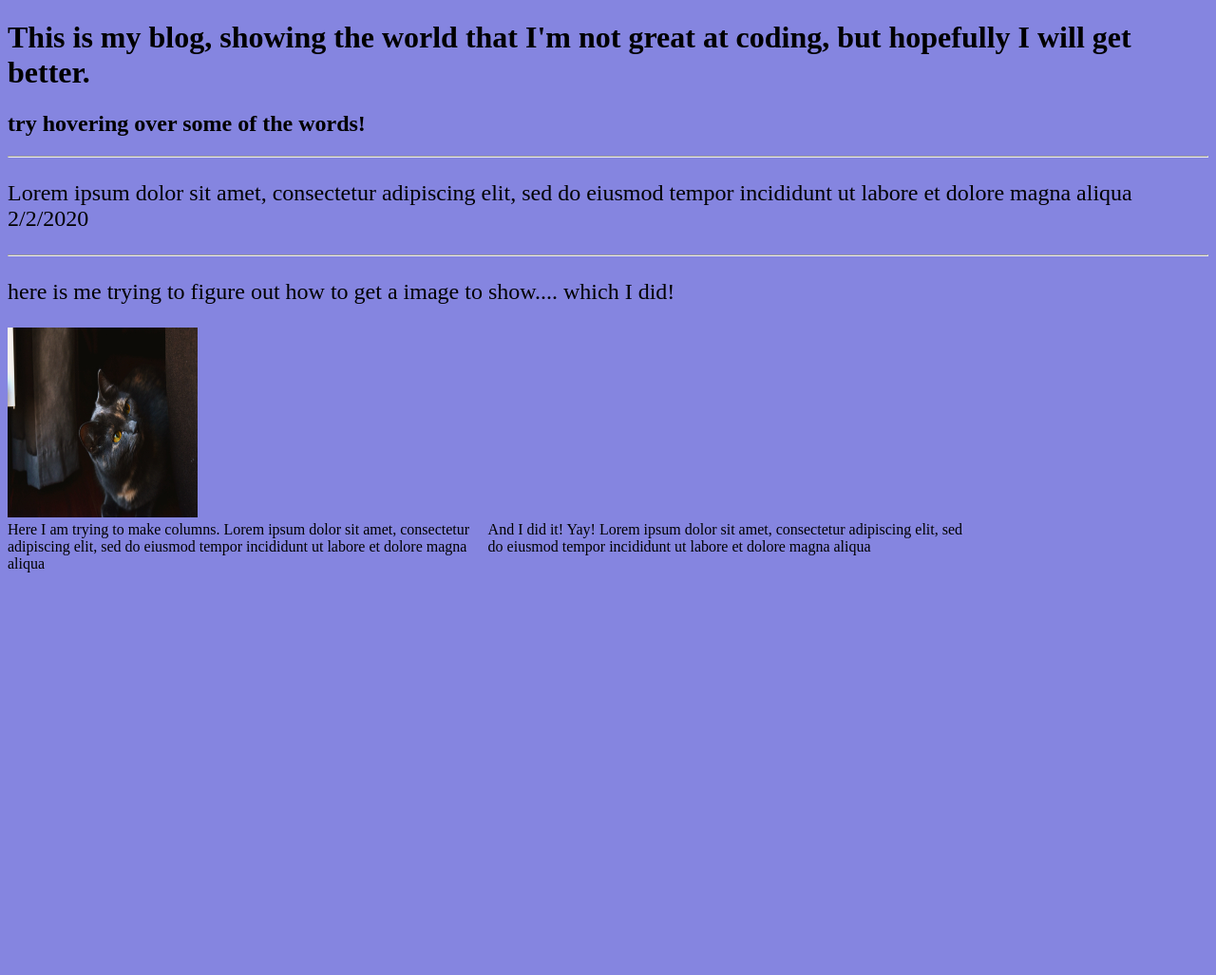
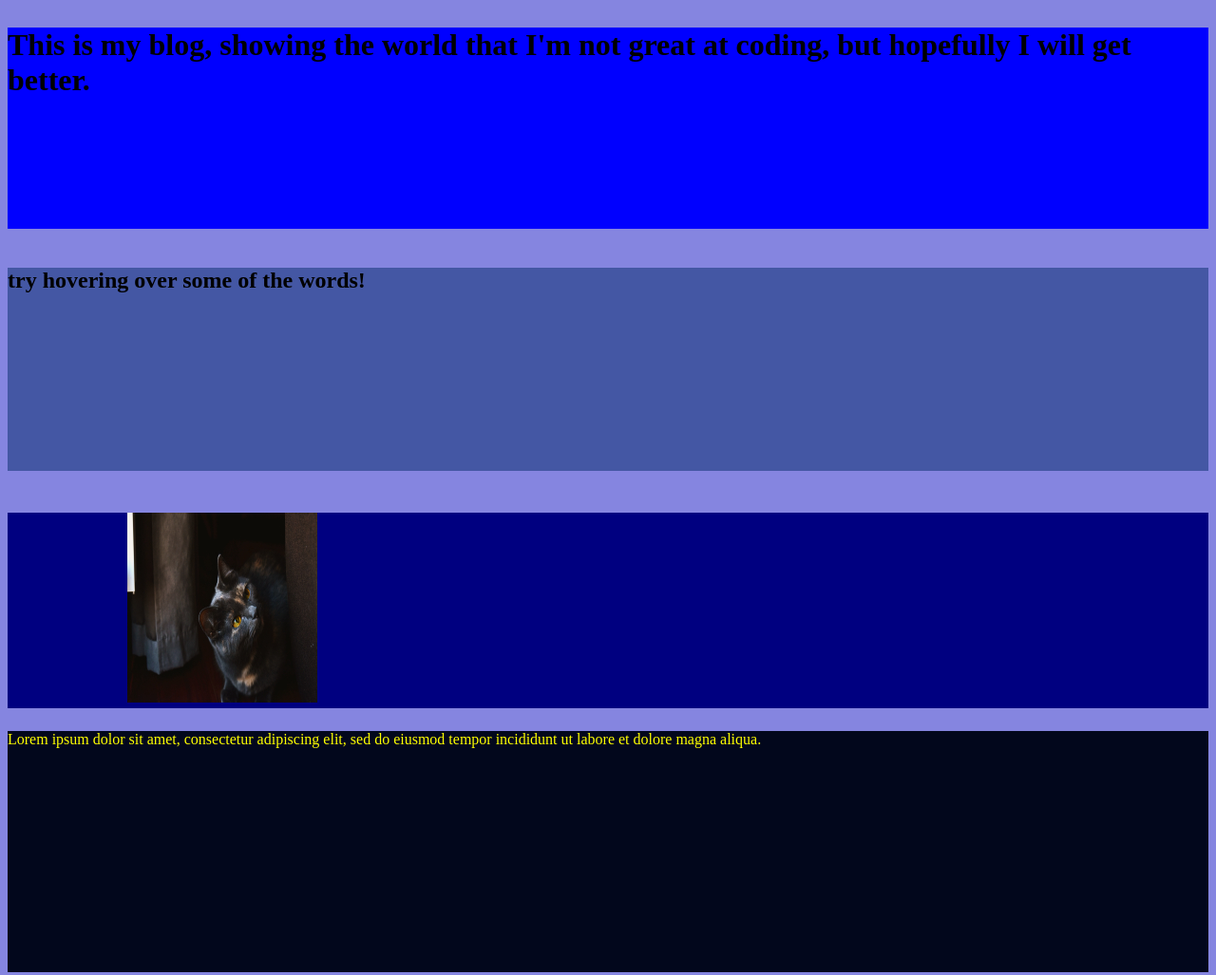
Before and after one commit to JamesLynch01/LAC_web101_JamesLynch01, a plain HTML site: page myPortifolio/src/blog.html in a window 1280 px wide. Shown: the whole page at 95% size. Before the commit the page ends 800 px from the top, so only its background shows below. Drawn offline with Linux system fonts and the light colour scheme.

Commit message:
MY BRAINS ARE MELTING 2/9/2020

```diff
--- /dev/null
+++ b/myPortifolio/src/aboutme-style.css
@@ -0,0 +1,73 @@
+body {
+    background-color: navy;
+}
+
+.parent {
+    display: grid;
+    grid-template-columns: 1fr 1fr 1fr;
+    grid-template-rows: 1fr 1fr;
+    grid-gap: 2%;
+    border: 3px;
+    border-color: crimson;
+}
+
+.bob {
+    color: #FF6347;
+    display: grid;
+    grid-template-columns: 1fr 1fr;
+    grid-template-rows: 1fr 1fr
+}
+
+.larry {
+    display: grid;
+    grid-template-areas: 1fr / 1fr / 1fr / 1fr;
+}
+
+a {
+    border: solid green 3px;
+}
+
+a:hover {
+    color: purple;
+}
+
+img {
+    height: 200px;
+    width: 200px;
+}
+
+p {
+    color: yellow;
+    border: 4px;
+}
+
+@media (min-width : 320px) {
+    .parent {
+    display: grid;
+    grid-template-columns: 1fr 1fr;
+    grid-template-rows: 1fr 1fr 1fr;
+}
+
+}
+
+@media (min-width: 576px) {
+
+}
+
+@media (min-width: 768px) {
+
+}
+
+@media (min-width: 992px) {
+    .parent {
+        grid-template-columns: 1fr 1fr 1fr;
+        grid-template-rows: 1fr 1fr;
+    }
+}
+
+@media (min-width: 1200px) {
+    .parent {
+        grid-template-columns: 1fr 1fr 1fr;
+        grid-template-rows: 1fr 1fr;
+    }
+}
--- a/myPortifolio/src/blog-style.css
+++ b/myPortifolio/src/blog-style.css
@@ -19,23 +19,40 @@ p:hover {
 
 p {
     font-size: x-large;
+    text-indent: 10%;
+    grid-area: p;
+    background-color: navy;
 }
 
-.column {
-    float: left;
-    width: 50%
+h1 {
+    grid-area: h1;
+    background-color: blue;
 }
 
-.row:after {
-    content: "";
-    display: table;
-    clear: both;
+h2 {
+    grid-area: h2;
+    background-color: #4457A4;
+}
+
+div {
+    grid-area: div;
+    background-color: #02071C;
+    color: yellow;
+}
+
+body {
+    display: grid;
+    grid-template-columns: 1fr 1fr;
+    grid-template-rows: 1fr 1fr 1fr 1fr;
+    grid-template-areas:
+        "h1 h1"
+        "h2 h2"
+        "p p"
+        "div div"
 }
 
 @media (min-width : 320px) {
-    .column {
-        width: 40%
-    }
+
 }
 
 @media (min-width: 576px) {
@@ -47,9 +64,25 @@ p {
 }
 
 @media (min-width: 992px) {
-
+    .body {
+        grid-template-columns: 50% 50%;
+        grid-template-rows: 25% 25% 25% 25%;
+        grid-template-areas:
+        "h1 h1"
+        "h2 h2"
+        "p p"
+        "div div";
+    }
 }
 
 @media (min-width: 1200px) {
-
+    .body {
+        grid-template-columns: 50% 50%;
+        grid-template-rows: 25% 25% 25% 25%;
+        grid-template-areas:
+            "h1 h1"
+            "h2 h2"
+            "p p"
+            "div div";
+    }
 }
--- a/myPortifolio/src/blog.html
+++ b/myPortifolio/src/blog.html
@@ -14,26 +14,23 @@
         <h2>
         try hovering over some of the words!
         </h2>
-    <hr>
+
             <p>
                 Lorem ipsum dolor sit amet, consectetur adipiscing elit, sed do eiusmod tempor incididunt ut labore et dolore magna aliqua
                 2/2/2020
             </p>
-    <hr>
+
             <P>
                 here is me trying to figure out how to get a image to show.... which I did!
             </P>
-
+            <p>
                 <img src="black-cat-200x200.jpg">
-
-    <div class="row">
-        <div class="column">
-            Here I am trying to make columns.
-            Lorem ipsum dolor sit amet, consectetur adipiscing elit, sed do eiusmod tempor incididunt ut labore et dolore magna aliqua
+            </p>
+            <div>
+                Lorem ipsum dolor sit amet, consectetur adipiscing elit, sed do eiusmod tempor incididunt ut labore et dolore magna aliqua.
             </div>
-        <div class="column">
-            And I did it! Yay! Lorem ipsum dolor sit amet, consectetur adipiscing elit, sed do eiusmod tempor incididunt ut labore et dolore magna aliqua
-        </div>
+            <div>
+                Lorem ipsum dolor sit amet, consectetur adipiscing elit, sed do eiusmod tempor incididunt ut labore et dolore magna aliqua.
             </div>
 </body>
 </html>
--- a/myPortifolio/src/resume-style.css
+++ b/myPortifolio/src/resume-style.css
@@ -6,15 +6,46 @@ p {
     font-size: 2rem;
 }
 
-
-
-.column {
-    float: left;
-    width: 50%
+h1 {
+    grid-area: h1;
 }
 
-.row:after {
-    content: "";
-    display: table;
-    clear: both;
+div {
+    grid-area: div
 }
+
+@media (min-width : 320px) {
+    container {
+        display: grid;
+        grid-template-areas:
+}
+
+@media (min-width: 576px) {
+
+}
+
+@media (min-width: 768px) {
+
+}
+
+@media (min-width: 992px) {
+    container {
+    display: grid;
+    grid-template-areas:
+
+    "h1 h1 h1"
+    "div div div"
+    "div div div"}
+
+}
+
+@media (min-width: 1200px) {
+    container {
+        display: grid;
+        grid-template-areas:
+
+        "h1 h1 h1"
+        "div div div"
+        "div div div"}
+
+}
```
Also changed, not shown: myPortifolio/index.html (+1 -1 lines), myPortifolio/src/aboutme.html (added, +36 -0 lines), myPortifolio/src/Bookicon-150x150.jpg (added), myPortifolio/src/Bookicon.jpg (added), myPortifolio/src/D&Dlogo-150x150.png (added), myPortifolio/src/D&Dlogo.png (added), myPortifolio/src/bakingicon-150x150.jpg (added), myPortifolio/src/bakingicon.jpg (added), myPortifolio/src/ball-of-energy.jpeg (renamed from myPortifolio/ball-of-energy.jpeg), myPortifolio/src/marvelicon-150x150.png (added), myPortifolio/src/marvelicon.png (added), myPortifolio/src/mythicon-150x150.jpg (added), myPortifolio/src/mythicon.jpg (added), myPortifolio/src/transformersicon-150x150.png (added), 1 more files. Lines whose indentation alone changed are shown as unchanged.
